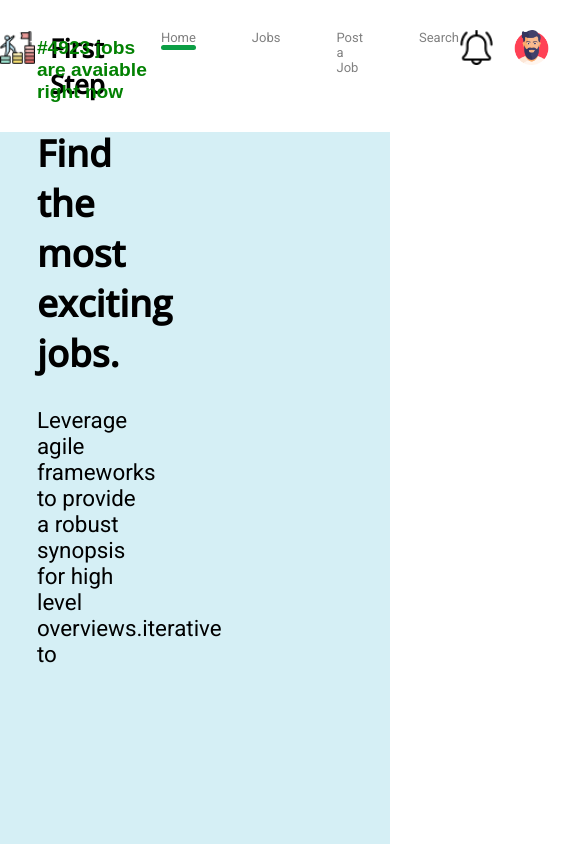
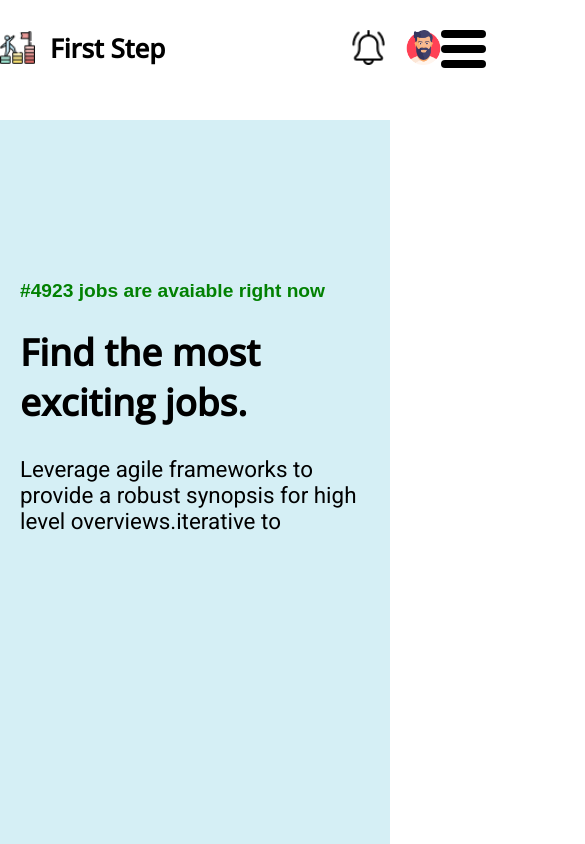
Before and after one commit to kanishkcs/Job-Listing, a React (Vite) app: page / in a window 390 px wide. Shown: the top 844 px of the page, 585 px wide, since content can reach past the window. Built offline with nearby package versions, Linux system fonts and the light colour scheme.

Commit message:
Fixing Navbar

```diff
--- a/src/Component/Navbar.jsx
+++ b/src/Component/Navbar.jsx
@@ -4,8 +4,8 @@ import { Link, useLocation } from "react-router-dom";
 
 // images
 import LogoIcon from "../assets/logopng.png";
-import BellIcon from "../assets/bell.png"
-import Blimp from "../assets/profile.png"
+import BellIcon from "../assets/bell.png";
+import Blimp from "../assets/profile.png";
 
 const Wrapper = styled.div`
   display: flex;
@@ -13,9 +13,11 @@ const Wrapper = styled.div`
   padding: 30px 0px;
   position: fixed;
   background-color: white;
-  width: 100%;
-
-
+  width: 100vw;
+  z-index: 999;
+  @media screen and  (max-width:720px){
+    justify-content: space-between;
+  }
 `;
 
 const LeftContainer = styled.div`
@@ -24,18 +26,21 @@ const LeftContainer = styled.div`
 
 const MiddleContainer = styled.div`
   display: flex;
-
+  @media screen and  (max-width:720px){
+    display: none;
+  }
 `;
 const RightContainer = styled.div`
-display: flex;
-justify-content: space-between;
-width: 3em;
+  display: flex;
+
+  justify-content: space-between;
+  width: 3em;
 
 `;
 const Logo = styled.img`
   width: 35px;
   height: 35px;
-  margin-left: ${props=>props.pd} ;
+  margin-left: ${(props) => props.pd};
   cursor: pointer;
 `;
 
@@ -43,19 +48,90 @@ const Heading = styled.h1`
   margin: 0 0 0 15px;
 `;
 
+
+const HamBurger = styled.div`
+  display: flex;
+  visibility: hidden;
+  flex-direction: column;
+  justify-content: space-between;
+  cursor: pointer;
+  @media screen and  (max-width:720px){
+    visibility: visible;
+  }
+
+  `;
+  const HamTop = styled.div`
+    width: 45px;
+    height: 8px;
+    background-color: black;
+    border-radius: 12px;
+    transition: 0.7s ease all;
+    &.active{
+      transform: rotate(42deg);
+      transform-origin:0 55% ;
+    }
+
+  `;
+  const HamCenter = styled.div`
+    width: 45px;
+    height: 8px;
+    background-color: black;
+    border-radius: 12px;
+    transition: 1s ease all;
+
+    &.active{
+      display:none;
+    }
+
+  `;
+  const HamBottom = styled.div`
+    width: 45px;
+    height: 8px;
+    background-color: black;
+    border-radius: 12px;
+    &.active{
+      transform: rotate(-43deg);
+      transform-origin:0 50%;
+    }
+    transition: 0.7s ease all;
+  `;
+
 const Navbar = () => {
   let url = useLocation();
-  const changeOverflow = ()=>{
+  const changeOverflow = () => {
     document.body.classList.add("onOverflow");
+  };
+  const removeOverflow = () => {
+    document.body.classList.remove("onOverflow");
+  };
+
+  const HandleHam = ()=>{
+    let Hamtop = document.querySelector(".hamTop");
+    let Hamcenter = document.querySelector(".hamCenter");
+    let Hambottom = document.querySelector(".hamBottom");
+
+    if(Hamtop.classList.contains("active")){
+      Hamtop.classList.remove("active");
+      Hamcenter.classList.remove("active");
+      Hambottom.classList.remove("active");
+    }
+    else{
+      Hamtop.classList.add("active");
+      Hamcenter.classList.add("active");
+      Hambottom.classList.add("active")
+    }
+
   }
-  const removeOverflow = ()=>{
-    document.body.classList.remove("onOverflow")
-  }
+
   return (
+
     <>
       <Wrapper>
         <LeftContainer>
-        <Link to='/'> <Logo src={LogoIcon} /></Link>
+          <Link to="/">
+            {" "}
+            <Logo src={LogoIcon} />
+          </Link>
           <Heading>First Step</Heading>
         </LeftContainer>
 
@@ -63,7 +139,6 @@ const Navbar = () => {
           <Link
             to="/"
             className={`nav_links ${url.pathname === "/" ? "active" : ""}`}
-
           >
             Home
           </Link>
@@ -72,7 +147,6 @@ const Navbar = () => {
             className={`nav_links ${
               url.pathname === "/jobPage" ? "active" : ""
             }`}
-
           >
             Jobs
           </Link>
@@ -82,7 +156,6 @@ const Navbar = () => {
             className={`nav_links ${
               url.pathname === "/jobDetails" ? "active" : ""
             }`}
-
           >
             Post a Job{" "}
           </Link>
@@ -91,16 +164,19 @@ const Navbar = () => {
             className={`nav_links ${
               url.pathname === "/search" ? "active" : ""
             }`}
-
           >
             {" "}
             Search
           </Link>
         </MiddleContainer>
         <RightContainer>
-
-         <Logo src={BellIcon}   />
-          <Logo src={Blimp} pd="20px"/>
+          <Logo src={BellIcon} />
+          <Logo src={Blimp} pd="20px" />
+          <HamBurger className="hamBurger" onClick={HandleHam}>
+            <HamTop className="hamTop"></HamTop>
+            <HamCenter className="hamCenter"></HamCenter>
+            <HamBottom className="hamBottom"> </HamBottom>
+          </HamBurger>
         </RightContainer>
       </Wrapper>
     </>
--- a/src/Pages/Home/Home.jsx
+++ b/src/Pages/Home/Home.jsx
@@ -18,7 +18,7 @@ import AppleIcon from "../../assets/apple.png";
 import GoogleIcon from "../../assets/google.png";
 import AmazonIcon from "../../assets/amazon.png";
 import FlipkartIcon from "../../assets/flipkartpng.png";
-import BusinessIcon from "../../assets/Business deal.gif";
+import BusinessIcon from "../../assets/Buisness.png";
 
 const Button = styled.button`
   background-color: ${(props) => props.colors};
@@ -58,6 +58,7 @@ const Home = () => {
     <>
       <div className="box">
         <div className="box1">
+        <div>
           <span className="above_heading">
             {" "}
             #4923 jobs are avaiable right now
@@ -68,8 +69,9 @@ const Home = () => {
             Leverage agile frameworks to provide a robust synopsis for high
             level overviews.iterative to
           </h4>
+          </div>
         </div>
-        <div className="box1 rotate-container">
+        <div className="rotate-container main_right">
           <img
             className="box1Image "
             src={BusinessIcon}
--- a/src/Pages/Home/home.css
+++ b/src/Pages/Home/home.css
@@ -34,21 +34,27 @@
 }
 
 .box {
-  display: grid;
-  grid-template-columns: repeat(2, 1fr);
-  gap: 10px;
+  display: flex;
+  height: 100vh;
   background-color: rgba(209, 237, 244, 0.894);
+ position: relative;
+ top:120px;
 }
 
 .box1 {
-  padding: 20%;
-  height: 100vh;
-}
-
-.box1 {
+  flex: 4;
   animation: slide-in 1000ms;
   animation-iteration-count: 2s;
   transition: 1s all ease;
+  display: flex;
+  flex-direction: column;
+  position: relative;
+  top: 10rem;
+  right: 0;
+  left: 0;
+  bottom: 0;
+
+  align-items: center;
 }
 
 @keyframes slide-in {
@@ -65,8 +71,14 @@
 
 .box1Image {
   mix-blend-mode: multiply;
-  margin-left: auto;
-  margin-top: 200px;
+
+  animation: animateY 2s ease infinite alternate;
+}
+
+@keyframes animateY {
+  to {
+    transform: translate(0, 70px);
+  }
 }
 
 .above_heading {
@@ -76,7 +88,6 @@
   font-size: 1.2rem;
   animation: slider-in 3000ms;
   animation-delay: 4s;
-  animation-iteration-count: infinite;
 }
 
 @keyframes slider-in {
@@ -203,6 +214,11 @@
 
 
 }*/
+.main_right {
+  display: flex;
+  flex: 3;
+  align-items: center;
+}
 
 .item3 li {
   display: inline;
@@ -233,7 +249,7 @@
 } */
 
 .grid_container5 {
-margin-bottom: 4rem;
+  margin-bottom: 4rem;
   display: grid;
   position: relative;
   left: 22%;
@@ -243,12 +259,12 @@ margin-bottom: 4rem;
 
 .grid-item {
   border: 1px solid lightgray;
-margin: 4rem 1rem 0 2rem;
+  margin: 4rem 1rem 0 2rem;
   text-align: center;
   font-size: 25px;
   cursor: pointer;
-height: 16rem;
-padding: 20px;
+  height: 16rem;
+  padding: 20px;
   border-radius: 10px;
   box-shadow: rgba(60, 64, 67, 0.3) 0px 1px 2px 0px,
     rgba(60, 64, 67, 0.15) 0px 2px 6px 2px;
@@ -436,17 +452,23 @@ ul {
   .row {
     display: grid;
     grid-template-columns: repeat(1, 1fr);
-    /* justify-content: end; */
-    /* text-align: center; */
-    /* margin-left:40%; */
+
     margin-top: 10vh;
   }
   .grid_container5 {
     display: grid;
     grid-template-columns: repeat(1, 1fr);
+    left: 0;
   }
 
   .last_line {
     text-align: center;
   }
+
+  .main_right{
+    display: none;
+  }
+  .box1{
+    padding-left: 20px;
+  }
 }
--- a/src/app.css
+++ b/src/app.css
@@ -4,6 +4,7 @@ body{
     padding: 0;
     margin: 0;
 font-size: small;
+overflow-x: hidden;
 
 }
 
@@ -46,32 +47,3 @@ h1{
 .nav_links:hover{
 color: #0b9e44  ;
 }
-
-/* .container{
-
-    display: grid;
-    grid-template-columns: repeat(3,1fr);
-    justify-content:space-evenly;
-}
-ul{
-    display: flex;
-
-    gap:10px;
-}
-
-.Mlogo{
-    display: grid;
-    grid-template-columns: repeat(2,1fr);
-    gap:10px;
-
-}
-@media only screen and (max-width:480px) {
-    .brand{
-        display:none;
-
-    }
-    .container{
-        display: grid;
-        grid-template-columns: repeat(2,1fr);
-    }
-} */
```
Also changed, not shown: src/App.jsx (+7 -7 lines), src/assets/Buisness.png (added), src/assets/Business deal.gif (deleted).
